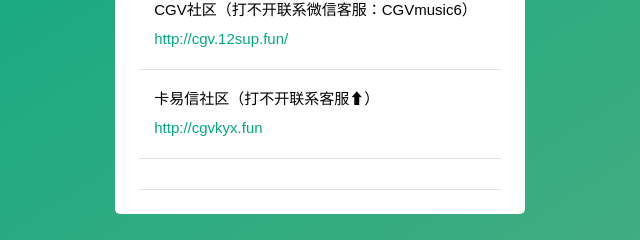
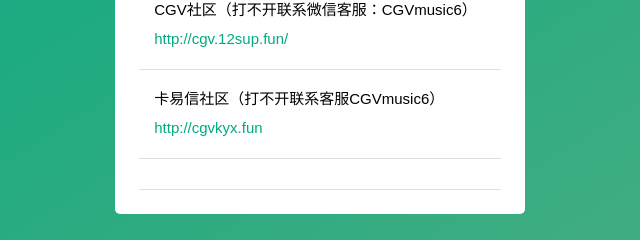
Before and after one commit to CGV666/CGV666.github.io, a plain HTML site: page 索引.html in a window 1280 px wide. Shown: the part 237-477 px from the top of the page, 320-960 px from the left. Drawn offline with Linux system fonts and the light colour scheme.

Commit message:
Update 索引.html

```diff
--- a/索引.html
+++ b/索引.html
@@ -27,7 +27,7 @@
 
 								</span></span></li>
 								<li>
-								       卡易信社区（打不开联系客服⬆）
+								       卡易信社区（打不开联系客服CGVmusic6）
 									<a href="http://cgvkyx.fun" target="_blank"><i>http://cgvkyx.fun</i></a>
 
 								</span></span></li>
```
